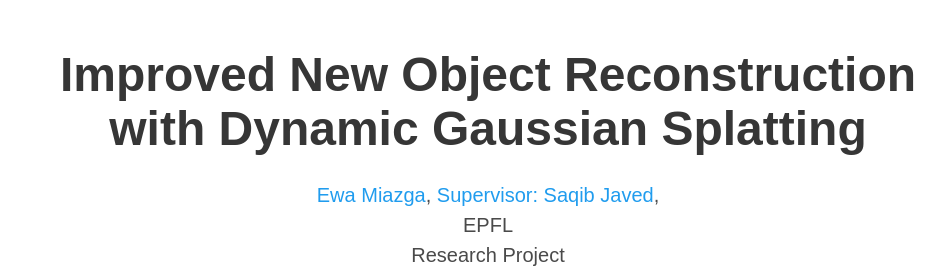
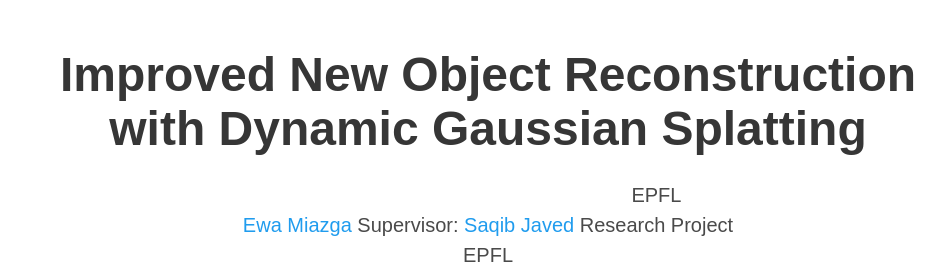
Before and after one commit to ewaMiazga/new-obj-3dgstream-website, a plain HTML site: page index.html in a window 1280 px wide. Shown: the top 275 px of the page, without its empty margins (152-1096 px from the left). Drawn offline with nearby package versions, Linux system fonts and the light colour scheme; some icons are missing; a web font is replaced by a local one.

Commit message:
Improved authors index.html

```diff
--- a/index.html
+++ b/index.html
@@ -55,11 +55,16 @@
             <h1 class="title is-1 publication-title">Improved New Object Reconstruction with Dynamic Gaussian Splatting</h1>
             <div class="is-size-5 publication-authors">
               <!-- Paper authors -->
-              <span class="author-block">
-                <a href="https://www.linkedin.com/in/ewa-miazga/" target="_blank">Ewa Miazga</a>,</span>
-                <span class="author-block">
-                  <a href="https://saqibjaved1.github.io" target="_blank">Supervisor: Saqib Javed</a>,</span>
-                  </div>
+                        <span class="author-block">
+                          <a href="https://www.linkedin.com/in/ewa-miazga/" target="_blank">Ewa Miazga</a>
+                        </span>
+                        <span class="author-block">
+                          Supervisor: <a href="https://saqibjaved1.github.io" target="_blank">Saqib Javed</a>
+                        </span>
+                        <span class="author-block">
+                          EPFL<br>Research Project
+                        </span>
+                      </div>
 
                   <div class="is-size-5 publication-authors">
                     <span class="author-block">EPFL<br>Research Project</span>
```
